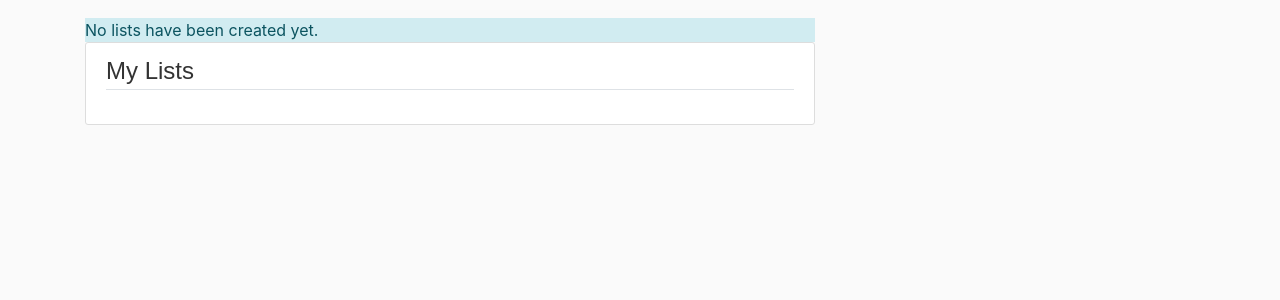
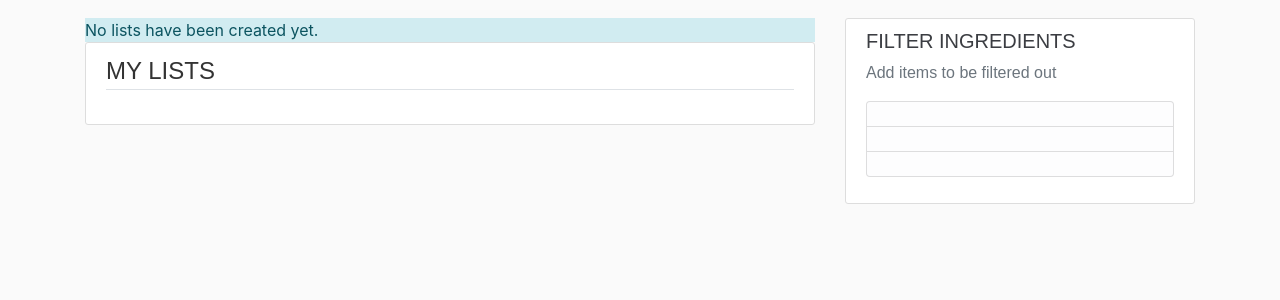
Before and after one commit to vhlavinka/Recipe-App, a Flask app: page /mylists in a window 1280 px wide. Shown: the part 86-386 px from the top of the page. Run offline with Flask 2, Linux system fonts and the light colour scheme; some libraries are stand-ins or nearby versions; some web fonts are replaced.

Commit message:
added new form for user to enter items they wish to filter out when getting recipes

```diff
--- a/flaskrecipe/createtables.py
+++ b/CreateTables.py
@@ -3,7 +3,7 @@ Delete recipeapp.db to reset the database
 Run this to create the tables and populate Category data
 Re-create users on front end
 ================================================================ '''
-
+from flaskrecipe import db
 from flaskrecipe.models import User, Item, List, Recipe, Category, Filter_Item
 
 # create all tables
--- a/flaskrecipe/forms.py
+++ b/flaskrecipe/forms.py
@@ -42,3 +42,7 @@ class DeleteRecipe(FlaskForm):
 class AdditionalListItem(FlaskForm):
     new_item = StringField('New Item', validators=[DataRequired()])
     submit_item = SubmitField('Add Item')
+
+class FilterItemForm(FlaskForm):
+    filter_item = StringField('', validators=[DataRequired()])
+    submit = SubmitField('Submit')
--- a/flaskrecipe/models.py
+++ b/flaskrecipe/models.py
@@ -63,6 +63,7 @@ class Category(db.Model):
 
 class Filter_Item(db.Model):
     id = db.Column(db.Integer, primary_key=True, nullable=False)
+    user_id = db.Column(db.Integer, db.ForeignKey('user.id'), nullable=False)
     name = db.Column(db.String(100))
     def __repr__(self):
         return f"Filter_Item('{self.id}', '{self.name}')"
--- a/flaskrecipe/routes.py
+++ b/flaskrecipe/routes.py
@@ -1,5 +1,5 @@
 from flask import render_template, url_for, flash, redirect, request, session
-from flaskrecipe.forms import RegistrationForm, LoginForm, NewListForm, EnterRecipe, DeleteRecipe, AdditionalListItem
+from flaskrecipe.forms import RegistrationForm, LoginForm, NewListForm, EnterRecipe, DeleteRecipe, AdditionalListItem, FilterItemForm
 from flaskrecipe.models import User, Item, List, Recipe, Category, Filter_Item
 from flaskrecipe import app, db, bcrypt
 from flask_login import login_user, logout_user, current_user, login_required
@@ -56,12 +56,12 @@ def assign_category(ele):
             else:
                 primary_category = c
 
-    if get_category is None:
-        get_category = Category.query.filter_by(name="Other").first()
+    if primary_category is None:
+        primary_category = Category.query.filter_by(name="Other").first()
     else:
-        get_category = Category.query.filter_by(name=primary_category).first()
+        primary_category = Category.query.filter_by(name=primary_category).first()
 
-    return(get_category.id)
+    return(primary_category.id)
     # ******************* end categorizing *******************
 
 # used in def list to categorize items
@@ -173,6 +173,7 @@ def recipe(recipe_id):
 def mylists():
     try:
         lists = List.query.filter_by(user_id=current_user.id).all()
+        #filters = Filter_Item.query.filter_by()
     except:
         lists = []
         flash(f'No lists have been created yet.', 'info')
@@ -235,7 +236,6 @@ def list(list_id):
                 # pull each item from dictionary
                 for ele in recipe_list:
                     get_category = assign_category(ele)
-                    '''
                     # ******************* begin categorizing *******************
                     # tokenize ingredient to pick out which words are foods
                     words = word_tokenize(ele)
@@ -280,10 +280,10 @@ def list(list_id):
                             else:
                                 primary_category = c
 
-                    get_category = Category.query.filter_by(name=primary_category).first()'''
+                    get_category = Category.query.filter_by(name=primary_category).first()
                     # ******************* end categorizing *******************
 
-                    item = Item(name=ele, user=current_user, list_id=list_id, recipe_id=recipe_data.id, category_id=get_category) #store
+                    item = Item(name=ele, user=current_user, list_id=list_id, recipe_id=recipe_data.id, category_id=get_category.id) #store
                     db.session.add(item)
                     db.session.commit()
             else:
@@ -298,7 +298,6 @@ def list(list_id):
                 recipe_list = soup.findAll("li", itemprop=re.compile("\w*([Ii]ngredient)\w*"))
 
                 for ele in recipe_list:
-                    '''
                     # ******************* begin categorizing *******************
                     # tokenize ingredient to pick out which words are foods
                     words = word_tokenize(ele)
@@ -342,8 +341,6 @@ def list(list_id):
                                 break
                             else:
                                 primary_category = c
-                    '''
-
 
                     get_category = Category.query.filter_by(name="Other").first()  #change back to primary_category
                     # ******************* end categorizing *******************
--- a/flaskrecipe/templates/layout.html
+++ b/flaskrecipe/templates/layout.html
@@ -43,7 +43,7 @@
     </header>
     <main role="main" class="container">
       <div class="row">
-        <div class="col-md-8">
+        <div  class="col-md-8">
           {% with messages = get_flashed_messages(with_categories=true) %}
             {% if messages %}
               {% for category, message in messages %}
@@ -53,8 +53,11 @@
               {% endfor %}
             {% endif %}
           {% endwith %}
-          {% block content %}{% endblock %}
+          {% block content %}
+          {% endblock %}
         </div>
+        {% block sidebar %}
+        {% endblock %}
       </div>
     </main>
     <script src="https://code.jquery.com/jquery-3.3.1.slim.min.js" integrity="sha384-q8i/X+965DzO0rT7abK41JStQIAqVgRVzpbzo5smXKp4YfRvH+8abtTE1Pi6jizo" crossorigin="anonymous"></script>
--- a/flaskrecipe/templates/mylists.html
+++ b/flaskrecipe/templates/mylists.html
@@ -1,7 +1,7 @@
 {% extends "layout.html" %}
 {% block content %}
 <div class="content-section">
-  <legend class="border-bottom mb-4">My Lists</legend>
+  <legend class="border-bottom mb-4">MY LISTS</legend>
   <ul>
     {% for list in lists %}
         <li>
@@ -11,3 +11,23 @@
   </ul>
 </div>
 {% endblock content%}
+{% block sidebar %}
+<div class="col-md-4">
+  <div class="content-section">
+    <h5>FILTER INGREDIENTS</h5>
+    <p class='text-muted'> Add items to be filtered out
+      <ul class="list-group">
+        <li class="list-group-item list-group-item-light">
+
+        </li>
+        <li class="list-group-item list-group-item-light">
+
+        </li>
+        <li class="list-group-item list-group-item-light">
+
+        </li>
+      </ul>
+    </p>
+  </div>
+</div>
+{% endblock sidebar %}
```
Also changed, not shown: flaskrecipe/templates/list.html (+8 -1 lines), flaskrecipe/recipeapp.db.
